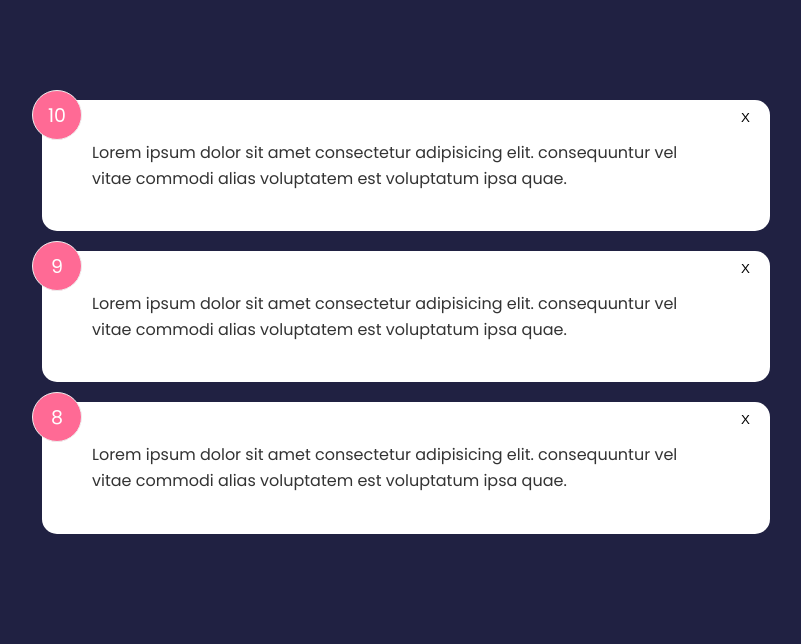
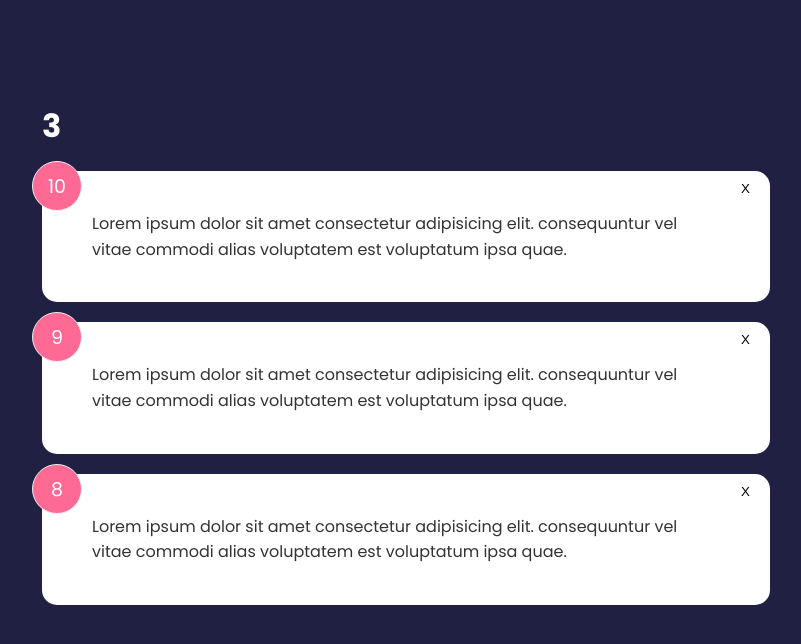
Before and after one commit to edgarbrignoni/svelte-feedback-app, a Svelte app: page / in a window 1280 px wide. Shown: the top 644 px of the page, without its empty margins (234-1035 px from the left). Built offline with nearby package versions, Linux system fonts and the light colour scheme.

Commit message:
get the count of all the reviews for stats

```diff
--- a/src/App.svelte
+++ b/src/App.svelte
@@ -18,6 +18,8 @@
         },
     ];
 
+    $: count = feedback.length;
+
     const deleteFeedback = (e) => {
         const itemId = e.detail;
         feedback = feedback.filter((item) => item.id != itemId);
@@ -25,5 +27,6 @@
 </script>
 
 <main class="container">
+    <h1>{count}</h1>
     <FeedbackList {feedback} on:delete-feedback={deleteFeedback} />
 </main>
```
